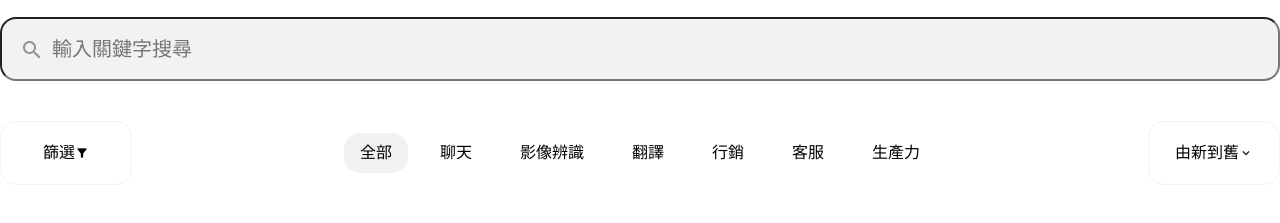
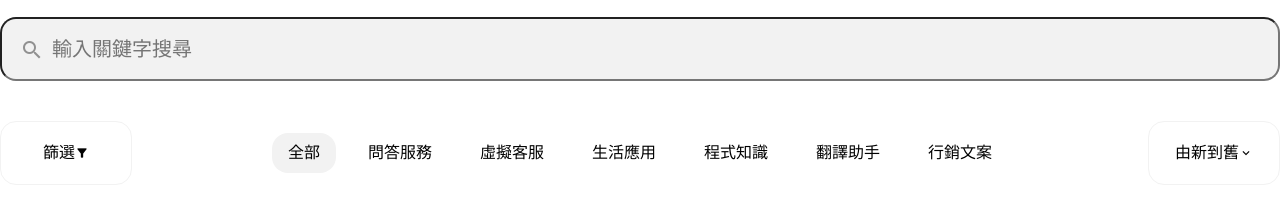
Before and after one commit to ChenKuanHua/2023hexAItool, a plain HTML site: page index.html in a window 1280 px wide. Shown: the part 3260-3483 px from the top of the page. Drawn offline with nearby package versions, Linux system fonts and the light colour scheme; no server answers.

Commit message:
Update index.html

```diff
--- a/index.html
+++ b/index.html
@@ -204,7 +204,7 @@
 			<div class="container">
 				<h2 class="text-bold fz-xl">這些超酷的應用，都來自 AI工具王</h2>
 				<div class="search">
-					<input class="fz-s" type="text" placeholder="輸入關鍵字搜尋">
+					<input class="search-input fz-s" type="text" placeholder="輸入關鍵字搜尋">
 					<div class="search-icon d-flex flex-aic">
 						<span class="material-icons">search</span>
 					</div>
@@ -215,13 +215,13 @@
 						<span class="material-icons fz-xs">filter_alt</span>
 					</div>
 					<ul class="filter-list d-flex flex-jcc">
-						<li><a href="" class="active">全部</a></li>
-						<li><a href="">聊天</a></li>
-						<li><a href="">影像辨識</a></li>
-						<li><a href="">翻譯</a></li>
-						<li><a href="">行銷</a></li>
-						<li><a href="">客服</a></li>
-						<li><a href="">生產力</a></li>
+						<li><a class="filter-type active" href="" class="active">全部</a></li>
+						<li><a class="filter-type" href="">問答服務</a></li>
+						<li><a class="filter-type" href="">虛擬客服</a></li>
+						<li><a class="filter-type" href="">生活應用</a></li>
+						<li><a class="filter-type" href="">程式知識</a></li>
+						<li><a class="filter-type" href="">翻譯助手</a></li>
+						<li><a class="filter-type" href="">行銷文案</a></li>
 					</ul>
 					<div class="dropdown">
 						<div class="filter-btn d-flex flex-aic flex-jcc">
@@ -255,7 +255,7 @@
 					<li class="flex-column">
 						<div class="tool-img">
 							<img src="https://i.postimg.cc/dt8kBm6b/2.jpg
-                " alt="tool-2">
+				" alt="tool-2">
 						</div>
 						<div class="tool-description flex-1">
 							<h3 class="fz-s">Image Recognition Platform</h3>
```
